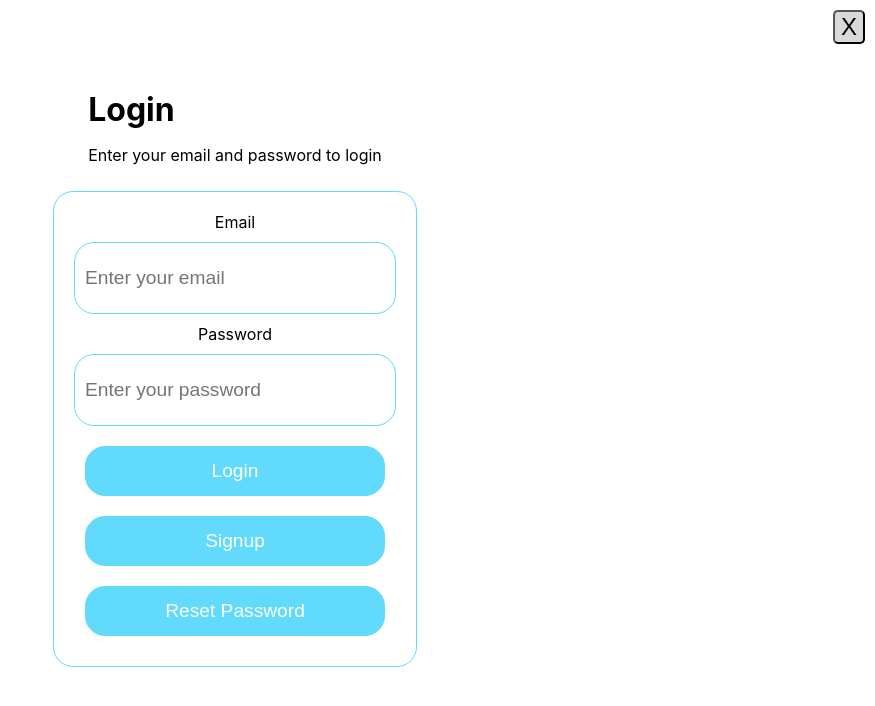
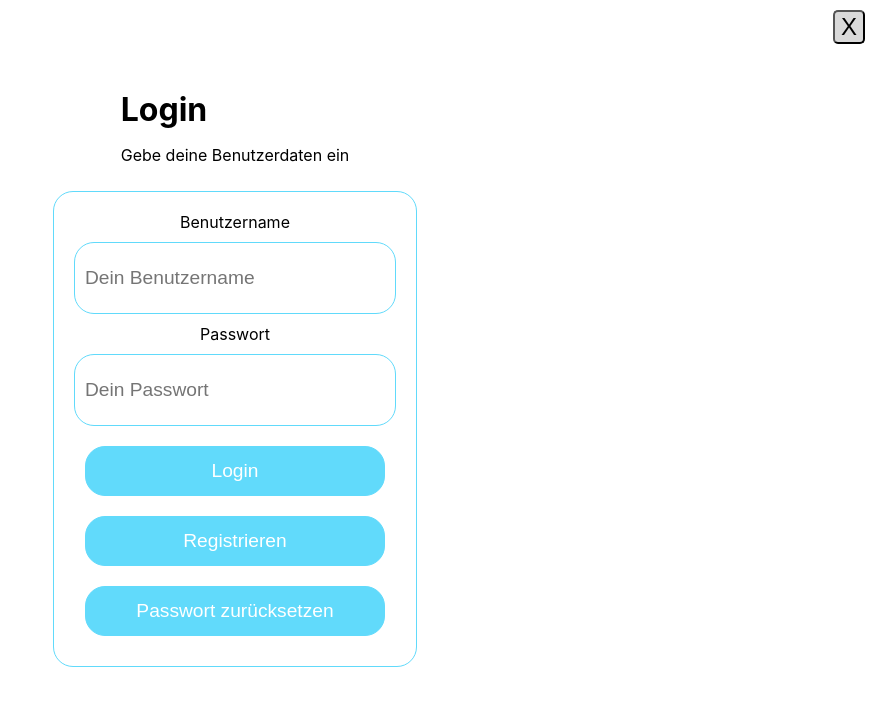
Before and after one commit to HuberAdrian/learning-platform, a React (Create React App) app: page /login in a window 1280 px wide. Shown: the top 706 px of the page, without its empty margins (405-1280 px from the left). Built offline with nearby package versions, Linux system fonts and the light colour scheme.

Commit message:
changed Login Page

```diff
--- a/src/Home.js
+++ b/src/Home.js
@@ -6,11 +6,22 @@ import Courses from './Courses'
 // import About from './About'
 import { HashLink } from 'react-router-hash-link';
 import Content from './Content'
+import { useRef } from 'react';
 
 function Home() {
 
-    // make a landing page for a mechanical engineering learning page with a button to login and a button to signup
+    const contentRef = useRef(null);
 
+    const handleClick = (event) => {
+        // Prevent the default link behavior
+        event.preventDefault();
+
+        // Scroll the page to the target element
+        contentRef.current.scrollIntoView({
+          behavior: 'smooth',
+          block: 'start',
+        });
+      };
 
 
     return (
@@ -25,7 +36,7 @@ function Home() {
                 </div>
                 <div className="home-image"></div>
                 <Courses id="courses" />
-                <Content id="content" />
+                <Content id="content" ref={contentRef} />
                 {/* <Pricing id="pricing" />
                 <About id="about" /> */}
             </div>
--- a/src/components/Login.js
+++ b/src/components/Login.js
@@ -15,17 +15,17 @@ function Login() {
             <div className="login-container">
                 <div className="login-text">
                     <h1>Login</h1>
-                    <p>Enter your email and password to login</p>
+                    <p>Gebe deine Benutzerdaten ein</p>
                 </div>
                 <div className="login-form">
                     <form>
-                        <label htmlFor="email">Email</label>
-                        <input type="email" id="email" name="email" placeholder="Enter your email" />
-                        <label htmlFor="password">Password</label>
-                        <input type="password" id="password" name="password" placeholder="Enter your password" />
+                        <label htmlFor="email">Benutzername</label>
+                        <input type="email" id="email" name="email" placeholder="Dein Benutzername" />
+                        <label htmlFor="password">Passwort</label>
+                        <input type="password" id="password" name="password" placeholder="Dein Passwort" />
                         <button className="login-button">Login</button>
-                        <button className="signup-button">Signup</button>
-                        <button className="reset-button">Reset Password</button>
+                        <button className="signup-button">Registrieren</button>
+                        <button className="reset-button">Passwort zurücksetzen</button>
                     </form>
                 </div>
             </div>
--- a/src/components/Navbar.js
+++ b/src/components/Navbar.js
@@ -64,9 +64,9 @@ function Navbar() {
               </HashLink>
             </li>
             <li className='nav-item'>
-              <HashLink smooth to='/#about' className='nav-links' onClick={closeMobileMenu} >
+              <Link to='/#content' className='nav-links' onClick={closeMobileMenu} >
                 Inhalte
-              </HashLink>
+              </Link>
             </li>
             <li className='nav-item'>
               <Link to='/login'  className='nav-links' onClick={closeMobileMenu} >
```
